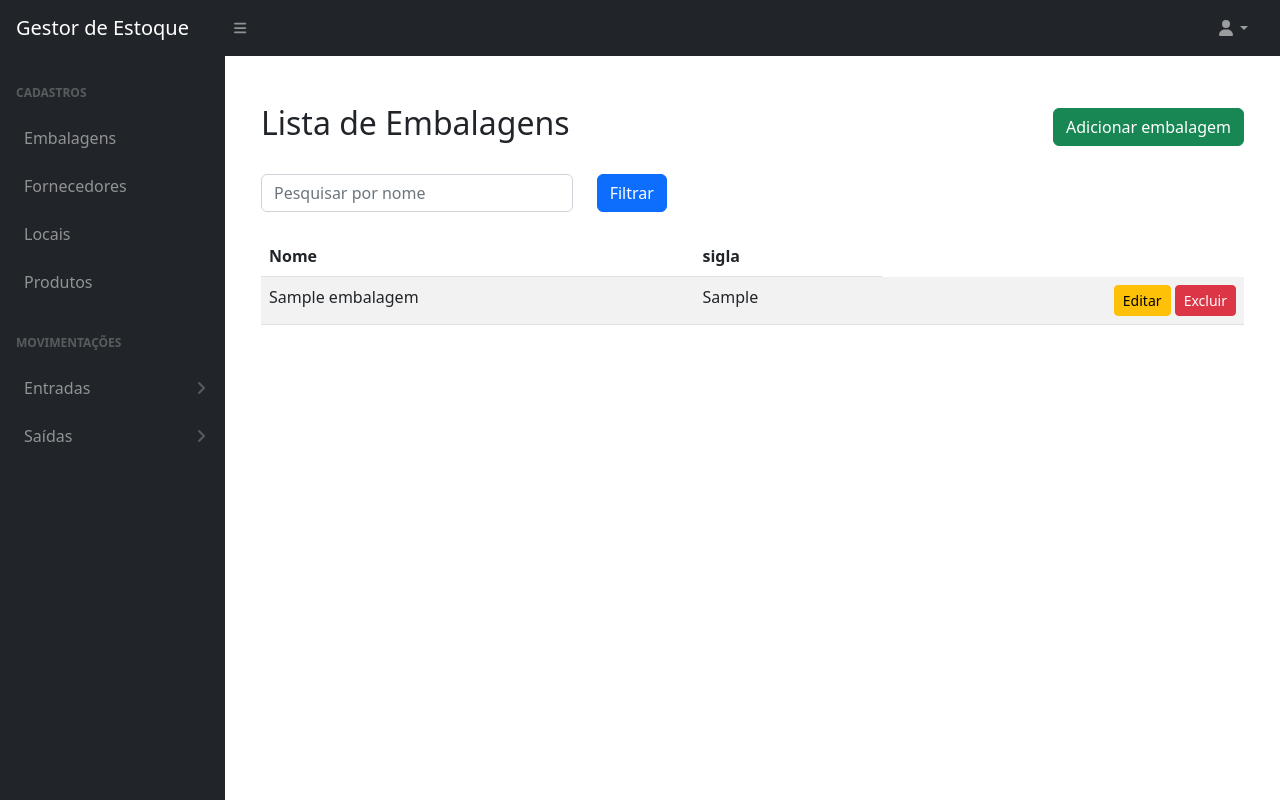
After one commit to GeisonBrito/gestor_estoque, a Django app: page /embalagens/ in a window 1280 px wide. The commit adds this page. Run offline with Django 4.2, Linux system fonts and the light colour scheme; tables that the repository leaves empty hold one stand-in row (values such as "Sample post"); some libraries are stand-ins or nearby versions.

Commit message:
botao editar e excluir

```diff
--- a/Templates/base.html
+++ b/Templates/base.html
@@ -44,7 +44,7 @@
                                 <div class="sb-nav-link-icon"></div>
                                 Fornecedores
                             </a>
-                            <a class="nav-link" href="base.html">
+                            <a class="nav-link" href="{%url 'listar_locais'%}">
                                 <div class="sb-nav-link-icon"></div>
                                 Locais
                             </a>
--- a/Templates/menu.html
+++ b/Templates/menu.html
@@ -23,7 +23,7 @@
         </a>
     </div>
     <div class="col-lg-3 col-md-6 col-sm-12 mt-3 mb-4">
-        <a href="#" class="text-decoration-none">
+        <a href="{%url 'listar_locais'%}" class="text-decoration-none">
             <div class="card text-black text-center">
                 <div class="card-body">
                     <i class="fas fa-map-marker-alt fa-3x"></i>
--- a/produtos/models.py
+++ b/produtos/models.py
@@ -4,7 +4,7 @@ from utils.base_models import BaseModel
 
 
 class Embalagem(models.Model):
-    name = models.CharField(
+    nome = models.CharField(
         max_length=50,
         verbose_name="Nome da embalagem",
     )
--- /dev/null
+++ b/produtos/templates/produtos/listar_embalagens.html
@@ -0,0 +1,42 @@
+{% extends "base.html" %}
+
+{% block content %}
+<div class="container mt-5">
+    <div class="d-flex justify-content-between align-items-center mb-4">
+        <h2>Lista de Embalagens</h2>
+        <a href="{% url 'adicionar_embalagens' %}" class="btn btn-success">Adicionar embalagem</a>
+    </div>
+    <form method="get" class="mb-4">
+        <div class="row">
+            <div class="col-md-4">
+                <input type="text" name="q" class="form-control" placeholder="Pesquisar por nome" value="{{ request.GET.q }}">
+            </div>
+            <div class="col-md-4">
+                <button type="submit" class="btn btn-primary">Filtrar</button>
+            </div>
+        </div>
+    </form>
+    <div class="table-responsive">
+        <table class="table table-striped table-hover">
+            <thead class="thead-dark">
+                <tr>
+                    <th>Nome</th>
+                    <th>sigla</th>
+                </tr>
+            </thead>
+            <tbody>
+                {% for embalagem in embalagens %}
+                <tr>
+                    <td>{{ embalagem.nome }}</td>
+                    <td>{{ embalagem.sigla }}</td>
+                    <td class="text-end">
+                        <a href="{% url 'editar_embalagem' embalagem.id %}" class="btn btn-warning btn-sm">Editar</a>
+                        <a href="{% url 'excluir_embalagem' embalagem.id %}" class="btn btn-danger btn-sm">Excluir</a>
+                    </td>
+                </tr>
+                {% endfor %}
+            </tbody>
+        </table>
+    </div>
+</div>
+{% endblock content %}
--- a/produtos/templates/produtos/listar_locais.html
+++ b/produtos/templates/produtos/listar_locais.html
@@ -37,8 +37,6 @@
                     <td>{{ local.nome }}</td>
                     <td>{{ local.tipo }}</td>
                     <td class="text-end">
-                        <a href="{% url 'editar_local' local.id %}" class="btn btn-warning btn-sm">Editar</a>
-                        <a href="{% url 'excluir_local' local.id %}" class="btn btn-danger btn-sm">Excluir</a>
                     </td>
                 </tr>
                 {% endfor %}
--- a/produtos/urls.py
+++ b/produtos/urls.py
@@ -1,10 +1,22 @@
 
 from django.urls import path
 
-from .views import inicio, listar_locais, adicionar_local
+from .views import (
+    adicionar_embalagem,
+    adicionar_local,
+    editar_embalagem,
+    excluir_embalagem,
+    inicio,
+    listar_embalagens,
+    listar_locais,
+)
 
 urlpatterns = [
     path('', inicio, name='inicio'),
     path('locais/', listar_locais, name='listar_locais'),
     path('locais/adicionar/', adicionar_local, name='adicionar_local'),
+    path('embalagens/', listar_embalagens, name='listar_embalagens'),
+    path('embalagens/adicionar/', adicionar_embalagem, name='adicionar_embalagens'),
+    path('embalagem/<int:id>/editar', editar_embalagem, name='editar_embalagem'),
+    path('embalagem/<int:id>/excluir', excluir_embalagem, name='excluir_embalagem'),
 ]
--- a/produtos/views.py
+++ b/produtos/views.py
@@ -1,8 +1,9 @@
 
 from django.shortcuts import redirect, render
 
-from .forms import LocalForm
-from .models import Local
+from .forms import LocalForm, EmbalagemForm
+from .models import Local, Embalagem
+
 
 def inicio(request):
     return render(request, 'menu.html')
@@ -26,3 +27,40 @@ def adicionar_local(request):
     else:
         form = LocalForm()
     return render(request, 'produtos/adicionar_local.html', {'form': form})
+
+def listar_embalagens(request):
+    consulta = request.GET.get('q')
+    sigla = request.GET.get('sigla')
+    embalagens = Embalagem.objects.all()
+    if consulta:
+        embalagens = embalagens.filter(nome__icontains=consulta)
+    if sigla:
+        embalagens = embalagens.filter(sigla=sigla)
+    return render(request, 'produtos/listar_embalagens.html', {'embalagens': embalagens})
+
+def adicionar_embalagem(request):
+    if request.method == 'POST':
+        form = EmbalagemForm(request.POST)
+        if form.is_valid():
+            form.save()
+            return redirect('listar_embalagens')
+    else:
+        form = EmbalagemForm()
+    return render(request, 'produtos/adicionar_embalagem.html', {'form': form})
+
+def editar_embalagem(request, id):
+    embalagem = Embalagem.objects.filter(id=id).first()
+    if request.method == 'POST':
+        form = EmbalagemForm(request.POST, instance=embalagem)
+        if form.is_valid():
+            form.save()
+            return redirect('listar_embalagens')
+    else:
+        form = EmbalagemForm(instance=embalagem)
+    return render(request, 'produtos/adicionar_embalagem.html', {'form': form})
+
+def excluir_embalagem(request, id):
+    embalagem = Embalagem.objects.filter(id=id).first()
+    if request.method == 'GET':
+        embalagem.delete()
+        return redirect('listar_embalagens')
```
Also changed, not shown: produtos/forms.py (+6 -1 lines), produtos/templates/produtos/adicionar_embalagem.html (added, +15 -0 lines), produtos/migrations/0002_rename_name_embalagem_nome.py (added), 1 other file.
